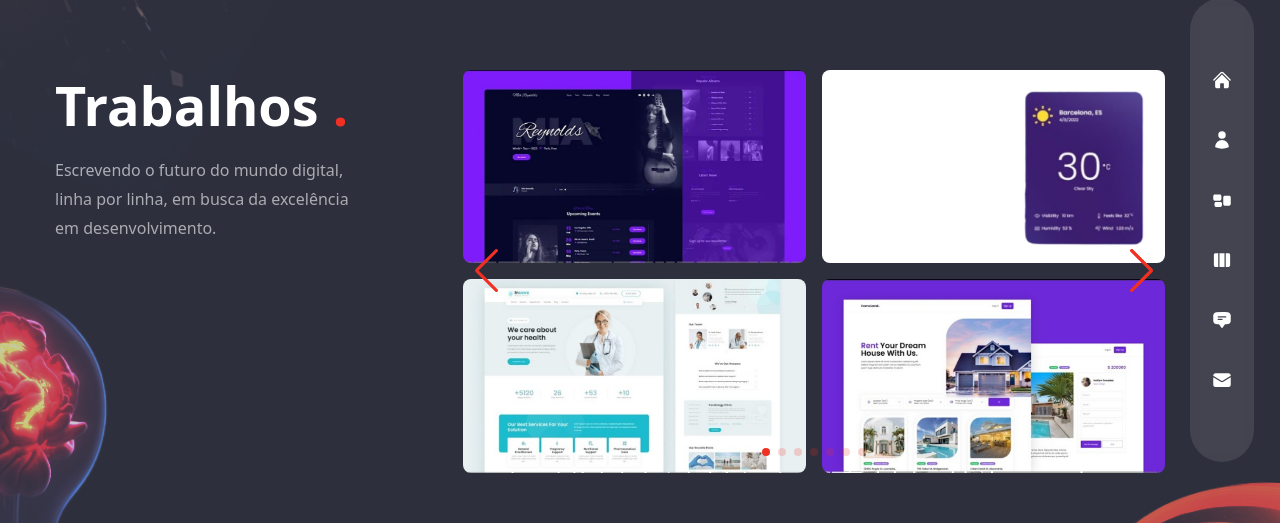
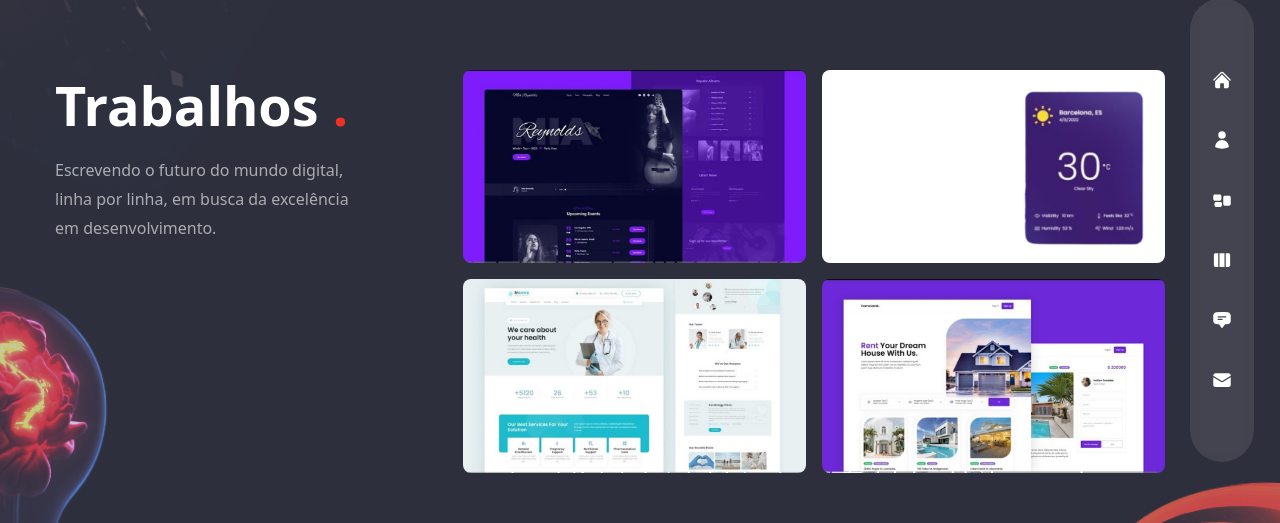
Before and after one commit to EduardoPereiraLima-Dev/EduardoPereira, a Next.js app: page /work in a window 1280 px wide. Shown: the part 170-693 px from the top of the page. Built offline with nearby package versions, Linux system fonts and the light colour scheme.

Commit message:
modifiçao de slider work botao de rolagen 5

```diff
--- a/components/WorkSlider.js
+++ b/components/WorkSlider.js
@@ -195,18 +195,9 @@ const workSlides = {
 const WorkSlider = () => {
   return (
     <Swiper
-     spaceBetween={10}
-      navigation={true}
-      pagination={{
-        clickable: true,
-      }}
-      modules={[Navigation, Pagination]}
-      freeMode={true}// Adicionando freeMode para permitir rolagem livre
+
     >
-    <div className='swiper-button-next custom-next right-0'></div>
-      <div className='swiper-button-prev custom-prev left-0'></div>
-       {/* Custom styles for pagination bullets */}
-       <div className='swiper-pagination custom-pagination bn-10'></div>
+
       {workSlides.slides.map((slide, index) => (
         <SwiperSlide key={index}>
           <div className='grid grid-cols-2 grid-rows-2 gap-4 cursor-pointer'>
```
